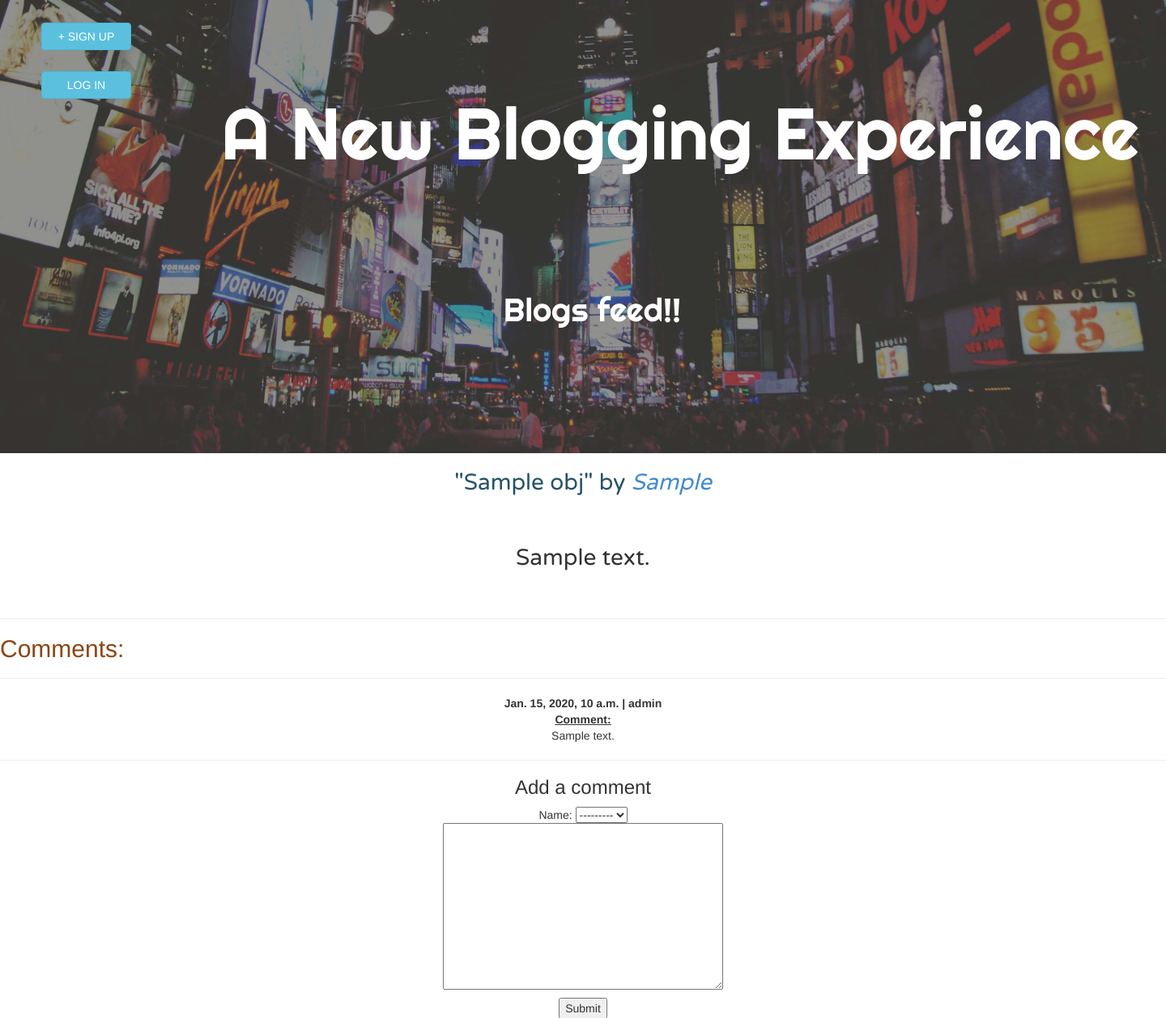
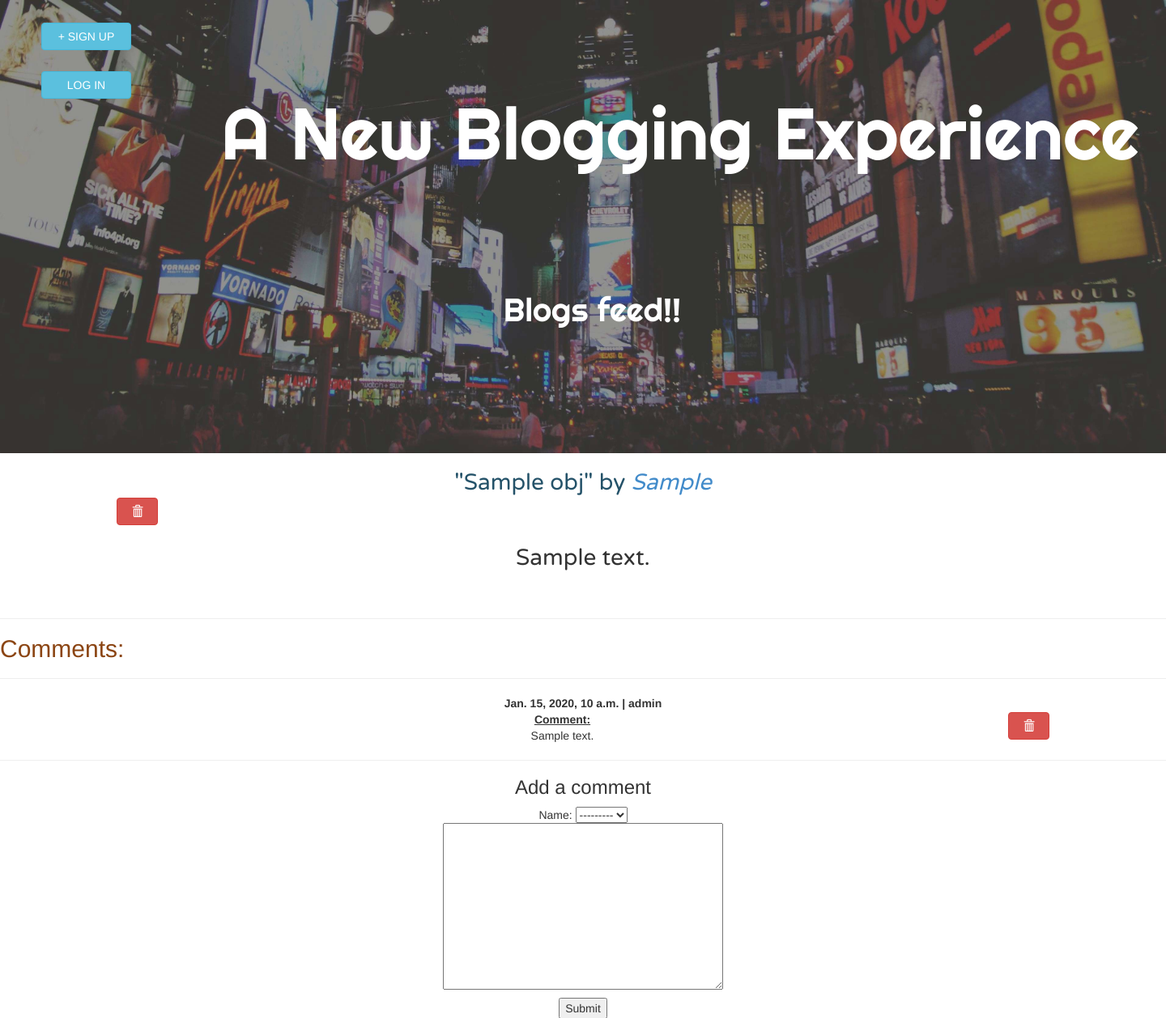
Before and after one commit to darshithb/myblog, a Django app: template templates/view_blog.html in a window 1440 px wide. Shown: the top 1258 px of the page at 81% size. Run offline with Django 3.2, Linux system fonts and the light colour scheme; data comes from the database, SQL or seed files in the repository; tables that the repository leaves empty hold one stand-in row (values such as "Sample post"); the template is opened without the code that fills it: values that come from a table or form of the project are taken from there, most other values are stand-ins (such as "Sample title", 1, 10 or a date in 2020); data that the repository does not hold is empty; parts of the project's set-up code (start-up, migrations or seed data) failed here and were passed over; some libraries are stand-ins or nearby versions.

Commit message:
changes for adding delete functionality.

```diff
--- a/myapp/forms.py
+++ b/myapp/forms.py
@@ -13,7 +13,7 @@ class BlogForm(forms.ModelForm):
 
     class Meta:
         model = Blog
-        exclude= ['user',]
+        exclude = ['user', ]
 
         widgets = {
             'first_name': forms.TextInput(attrs={'placeholder': "Enter First Name", 'class': 'form-control'}),
--- a/myblog/urls.py
+++ b/myblog/urls.py
@@ -20,7 +20,7 @@ urlpatterns = patterns('',
                        url(r'^blog/', include('myapp.urls')),
                        url(r'^add_comment/(\d+)/', view_blog_category.as_view(), name="add_comment"),
                        url(r'^ckeditor/', include('ckeditor.urls')),
-                       # url(r'^delete/(?P<id>\d+)/$', delete_blog , name='delete_blog'),
+                       url(r'^delete/(?P<id>\d+)/$', delete_blog, name='delete_blog'),
                        url(r'^signup/', SignUpView.as_view(), name='signup'),
                        url(r'^dashboard/', DashBoardView.as_view(), name='dashboard'),
                        url(r'^login$', LoginView.as_view(), name='login'),
--- a/static/css/style.css
+++ b/static/css/style.css
@@ -39,6 +39,12 @@ h4 {
     left: 300px;
 }
 
+.del-button-com {
+    float: right;
+    right : 10%;
+    width: 51px;
+}
+
 .category-look {
     padding-top: 65px;
 }
@@ -74,7 +80,7 @@ div>.cke_chrome {
     float: left;
     /*position: absolute;*/
     width: 51px;
-    left: 51px;
+    left: 10%;
 }
 
 
--- a/templates/dashboard.html
+++ b/templates/dashboard.html
@@ -5,12 +5,6 @@
 <html>
     <head>
         <title>{% block head_title %} New experience {% endblock %}</title>
-
-        <!-- <meta name= "viewport" content="width=device-width, initial-scale=1.0">
-        <link href='http://fonts.googleapis.com/css?family=Varela+Round' rel='stylesheet' type='text/css'>
-        <div class="wrapper-easy"><span class="text_pos"> A New Blogging Experience </span>
-        <span class="second-wrapper"> Blogs feed!! </span>
-        </div> -->
 
 		<style type="text/css" title="currentStyle">
 			@import "{% get_static_prefix %}css/bootstrap.min.css";
--- a/templates/view_blog.html
+++ b/templates/view_blog.html
@@ -4,6 +4,7 @@
 {#            <script src="http://code.jquery.js"></script>#}
 {#            <script src="js/bootstrap.min.js"></script>#}
     <br>
+    <title>{% block head_title %} Blog | {{ obj.title }} {% endblock %}</title>
     <header class="details-blog">
                      {% block title %}"{{ obj.title }}"{% endblock %}
 
@@ -14,7 +15,7 @@
                         </span>
 
             	</header><!-- .entry-header -->
-{#        <a href="{% url 'delete_blog' obj.pk %}" class="btn btn-danger glyphicon glyphicon-trash del-button"></a>#}
+        <a href="{% url 'delete_blog' obj.pk %}" class="btn btn-danger glyphicon glyphicon-trash del-button"></a>
         <div class="details-blog-body"><center>
             		<p><br>{{ obj.body | safe }} <br>
                     </p>
@@ -30,12 +31,13 @@
     {% for comment in comments %}
         <center><div class="comment">
             <div class="time"><b>{{ comment.created }} | {{ comment.author }}</b></div>
+            <a class="btn btn-danger del-button-com glyphicon glyphicon-trash"></a>
             <div class="body"><b><u>Comment:</u></b>{{ comment.body|linebreaks }}</div>
         </div>
         <hr>
-    {% endfor %}
+    {% endfor %}</center>
 
-    <div id="addc"><h3>Add a comment</h3></div>
+    <center><div id="addc"><h3>Add a comment</h3></div>
     <!-- Comment form  -->
     <form action="{% url 'add_comment' obj.id %}" method="POST">{% csrf_token %}
         <div id="cform">
```
Also changed, not shown: myapp/views.py (+5 -26 lines).
